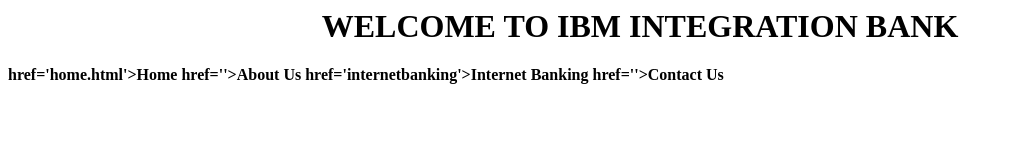
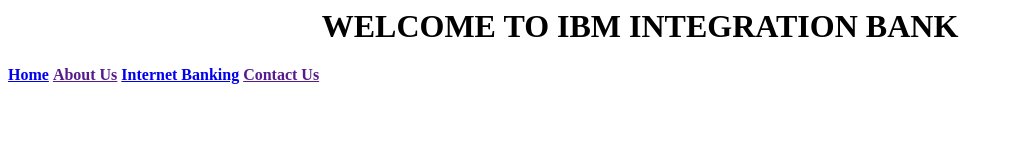
Before and after one commit to naveenmandala1998/IBM-INTEGRATION-BANK, a plain HTML site: page index.html in a window 1280 px wide. Shown: the whole page, without its empty margins (0-1014 px from the left). Drawn offline with Linux system fonts and the light colour scheme.

Commit message:
Update index.html

```diff
--- a/index.html
+++ b/index.html
@@ -2,8 +2,8 @@
 <h1>WELCOME TO IBM INTEGRATION BANK</h1>
 </center>
 <vertical style="text-align:right">
-  <b>href='home.html'>Home</b>
-  <b>href=''>About Us</b>
-  <b> href='internetbanking'>Internet Banking</b>
-  <b> href=''>Contact Us</b>
+  <b><a href='home.html'>Home</a></b>
+  <b><a href=''>About Us</a></b>
+  <b><a href='internetbanking'>Internet Banking</a></b>
+  <b><a href=''>Contact Us</a></b>
 </vertical>
```
